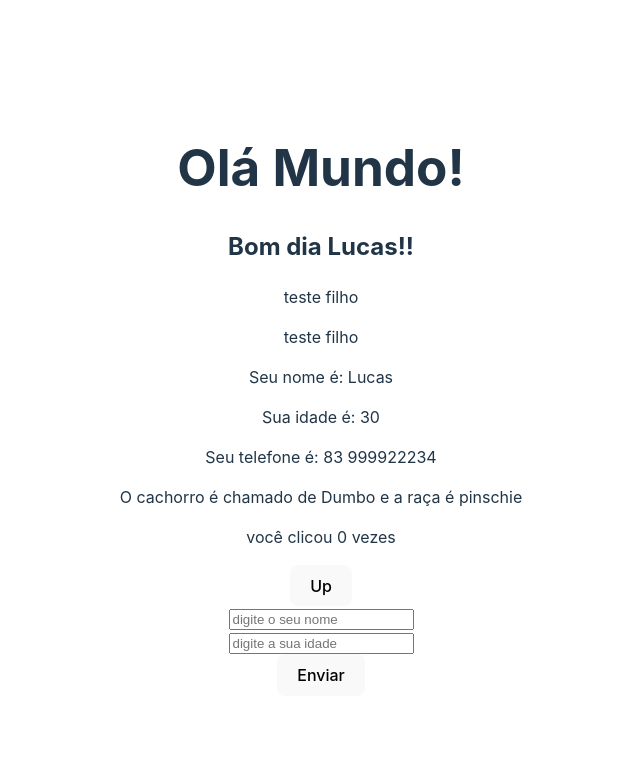
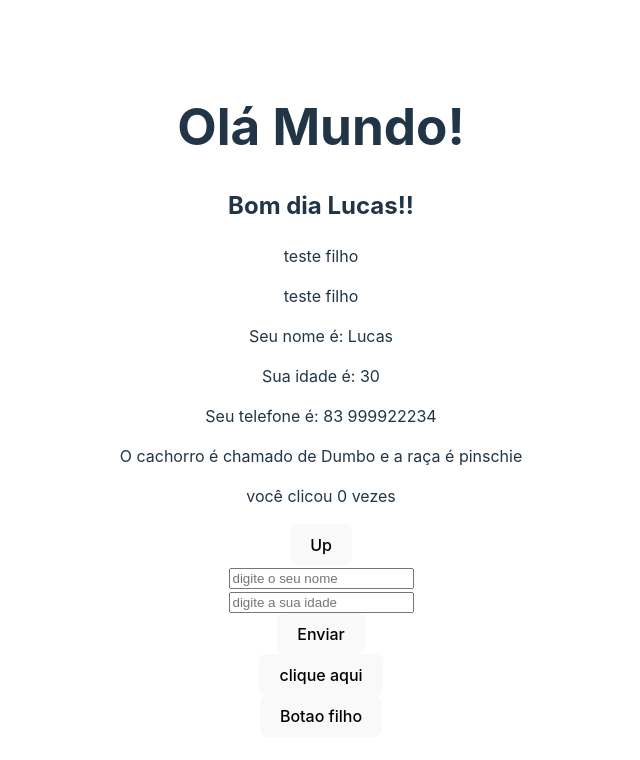
Before and after one commit to lucspb/studying-react, a React (Vite) app in the folder 2_fundamentos/: page / in a window 1280 px wide. Shown: the top 760 px of the page, without its empty margins (319-959 px from the left). Built offline with nearby package versions, Linux system fonts and the light colour scheme.

Commit message:
feat: eventos e manipulacao de funcoes como props

```diff
--- a/2_fundamentos/src/App.jsx
+++ b/2_fundamentos/src/App.jsx
@@ -8,6 +8,8 @@ import Descricao from './components/Descricao';
 import Cachorro from './components/Cachorro';
 import Counter from './components/Counter';
 import UserInfoForm from './components/UserInfoForm';
+import Button from './components/Button';
+import PaiFunction from './components/PaiFunction';
 
 
 function App() {
@@ -35,6 +37,15 @@ function App() {
 
       {/* 6.7 - multiplos estados */}
       <UserInfoForm/>
+
+      {/* 6.8 - eventos */}
+      <Button/>
+
+      {/* 6.9 - passando funcoes de manipulacao de eventos como props */}
+      <PaiFunction/>
+
+      {/* 7.0 - Eventos de Form */}
+
     </>
   )
 }
--- /dev/null
+++ b/2_fundamentos/src/components/Button.jsx
@@ -0,0 +1,16 @@
+import React from 'react'
+
+const Button = () => {
+    const handleClick = () => {
+        console.log('clicou');
+
+
+    };
+
+
+  return (
+    <button onClick={handleClick}>clique aqui</button>
+  )
+}
+
+export default Button
--- /dev/null
+++ b/2_fundamentos/src/components/FilhoFunction.jsx
@@ -0,0 +1,11 @@
+import React from 'react'
+
+const FilhoFunction = ({onChildClick}) => {
+
+
+  return (
+    <button onClick={onChildClick}>Botao filho</button>
+  )
+}
+
+export default FilhoFunction
--- /dev/null
+++ b/2_fundamentos/src/components/PaiFunction.jsx
@@ -0,0 +1,18 @@
+import React from 'react'
+import FilhoFunction from './FilhoFunction'
+
+const PaiFunction = () => {
+
+    const handleChildClick = () => {
+        console.log('Clicou no botao do elemento filho')
+    }
+
+
+  return (
+    <div>
+        <FilhoFunction onChildClick={handleChildClick}/>
+        </div>
+  )
+}
+
+export default PaiFunction
```
